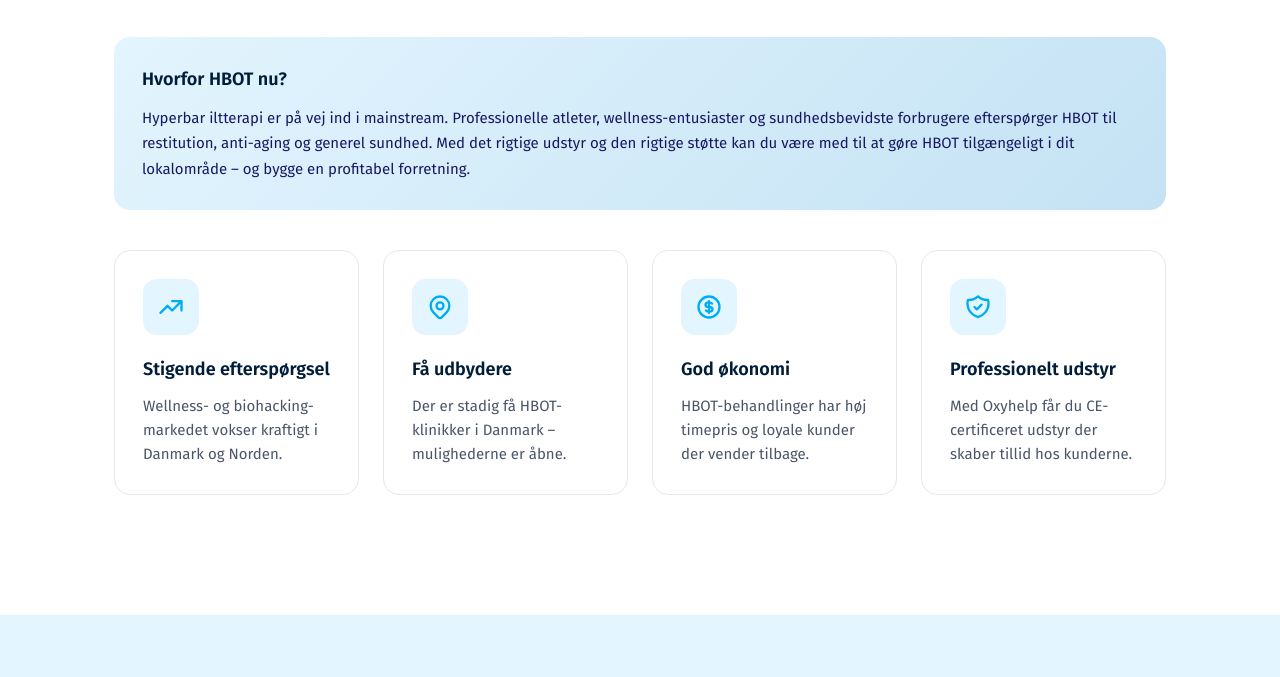
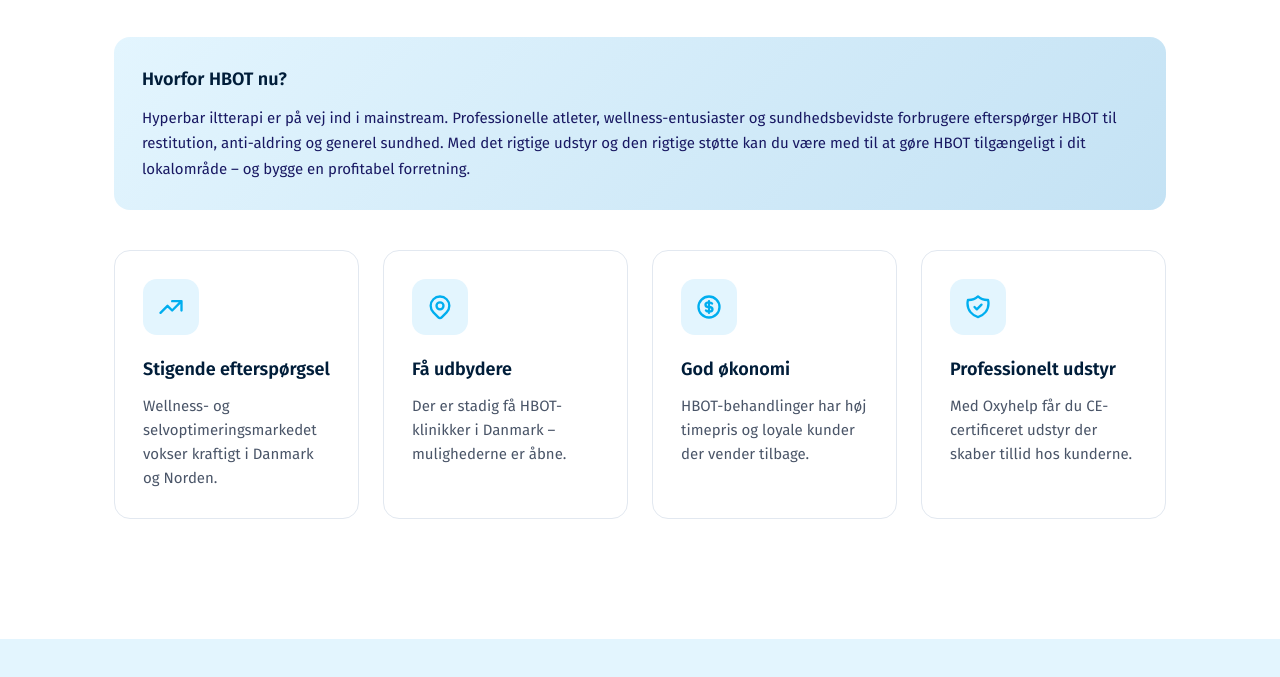
Before and after one commit to justbeinguseful/oxyhelp-danmark, a plain HTML site: page franchise.html in a window 1280 px wide. Shown: the part 631-1308 px from the top of the page. Drawn offline with Linux system fonts and the light colour scheme.

Commit message:
Replace English 'anti-aging' with 'anti-aldring' and 'biohacking' with 'selvoptimering'

```diff
--- a/franchise.html
+++ b/franchise.html
@@ -107,7 +107,7 @@
 
             <div class="info-box">
                 <h3>Hvorfor HBOT nu?</h3>
-                <p>Hyperbar iltterapi er på vej ind i mainstream. Professionelle atleter, wellness-entusiaster og sundhedsbevidste forbrugere efterspørger HBOT til restitution, anti-aging og generel sundhed. Med det rigtige udstyr og den rigtige støtte kan du være med til at gøre HBOT tilgængeligt i dit lokalområde – og bygge en profitabel forretning.</p>
+                <p>Hyperbar iltterapi er på vej ind i mainstream. Professionelle atleter, wellness-entusiaster og sundhedsbevidste forbrugere efterspørger HBOT til restitution, anti-aldring og generel sundhed. Med det rigtige udstyr og den rigtige støtte kan du være med til at gøre HBOT tilgængeligt i dit lokalområde – og bygge en profitabel forretning.</p>
             </div>
 
             <div class="features-grid" style="margin-top: 40px;">
@@ -116,7 +116,7 @@
                         <svg fill="none" stroke="currentColor" viewBox="0 0 24 24"><path stroke-linecap="round" stroke-linejoin="round" stroke-width="2" d="M13 7h8m0 0v8m0-8l-8 8-4-4-6 6"/></svg>
                     </div>
                     <h3>Stigende efterspørgsel</h3>
-                    <p>Wellness- og biohacking-markedet vokser kraftigt i Danmark og Norden.</p>
+                    <p>Wellness- og selvoptimeringsmarkedet vokser kraftigt i Danmark og Norden.</p>
                 </div>
 
                 <div class="feature-card">
```
Also changed, not shown: index.html (+3 -3 lines).
